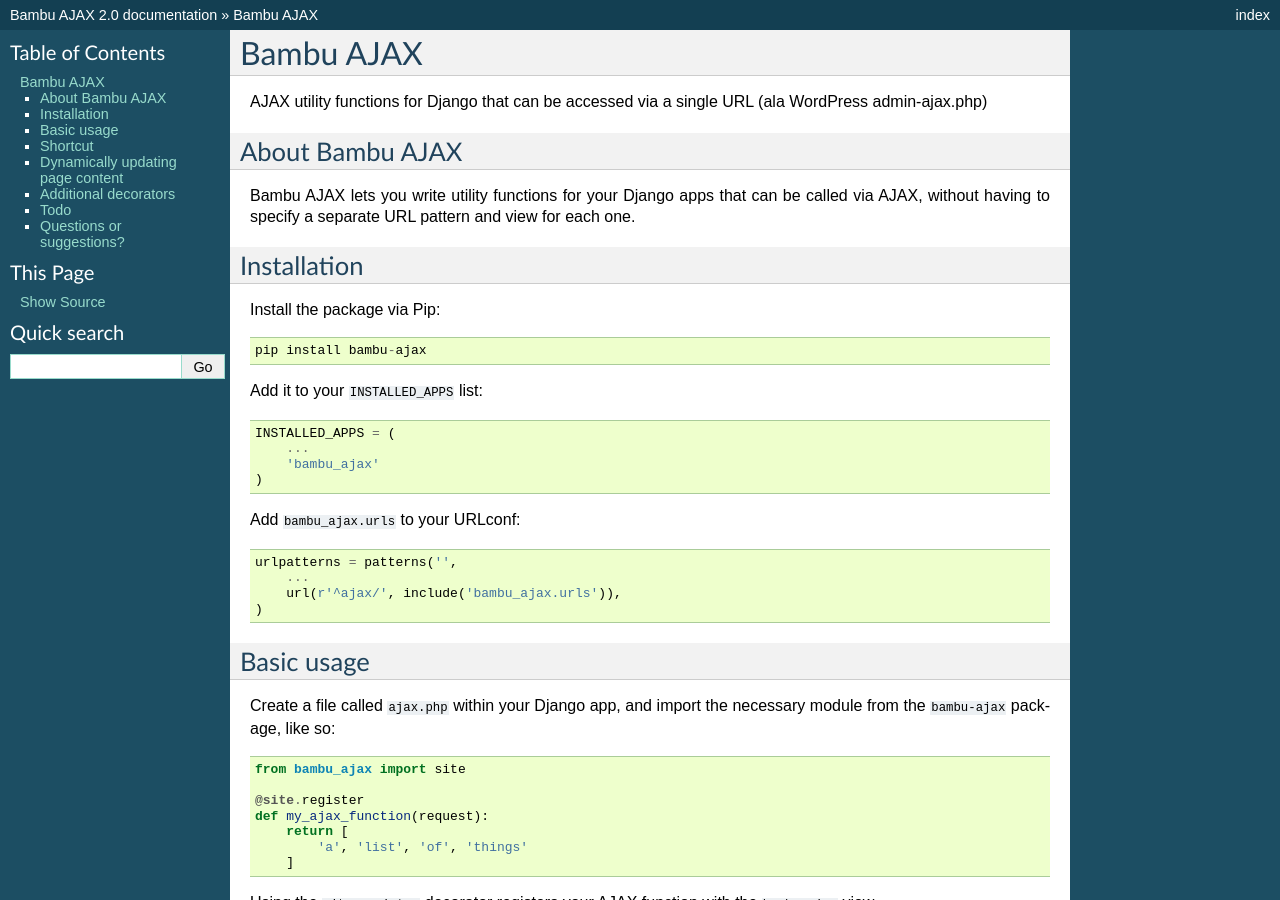
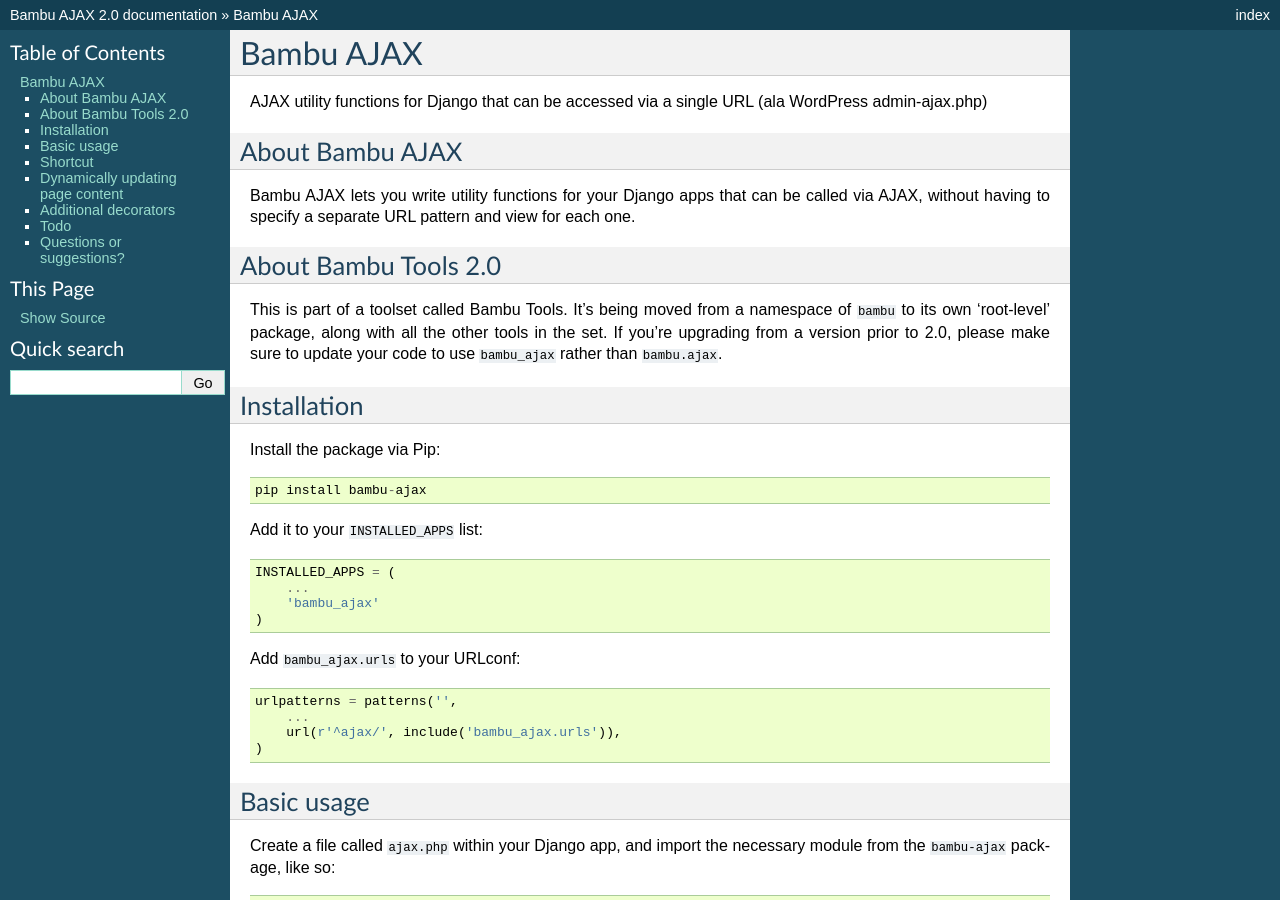
Before and after one commit to hellosteadman/bambu-ajax, a Sphinx documentation site: the page built from docs/index.rst, in a window 1280 px wide and 900 px high. Built offline with Sphinx 7.4.7, drawn with Linux system fonts in a browser that asks for light colours.

Commit message:
Added notes about the new Bambu Tools set into docs

```diff
--- a/docs/index.rst
+++ b/docs/index.rst
@@ -10,6 +10,15 @@
 Bambu AJAX lets you write utility functions for your Django apps that
 can be called via AJAX, without having to specify a separate URL pattern
 and view for each one.
+
+About Bambu Tools 2.0
+---------------------
+
+This is part of a toolset called Bambu Tools. It's being moved from a
+namespace of ``bambu`` to its own 'root-level' package, along with all
+the other tools in the set. If you're upgrading from a version prior to
+2.0, please make sure to update your code to use ``bambu_ajax`` rather
+than ``bambu.ajax``.
 
 Installation
 ------------
```
Also changed, not shown: README.md (+6 -0 lines), 7 other files.
